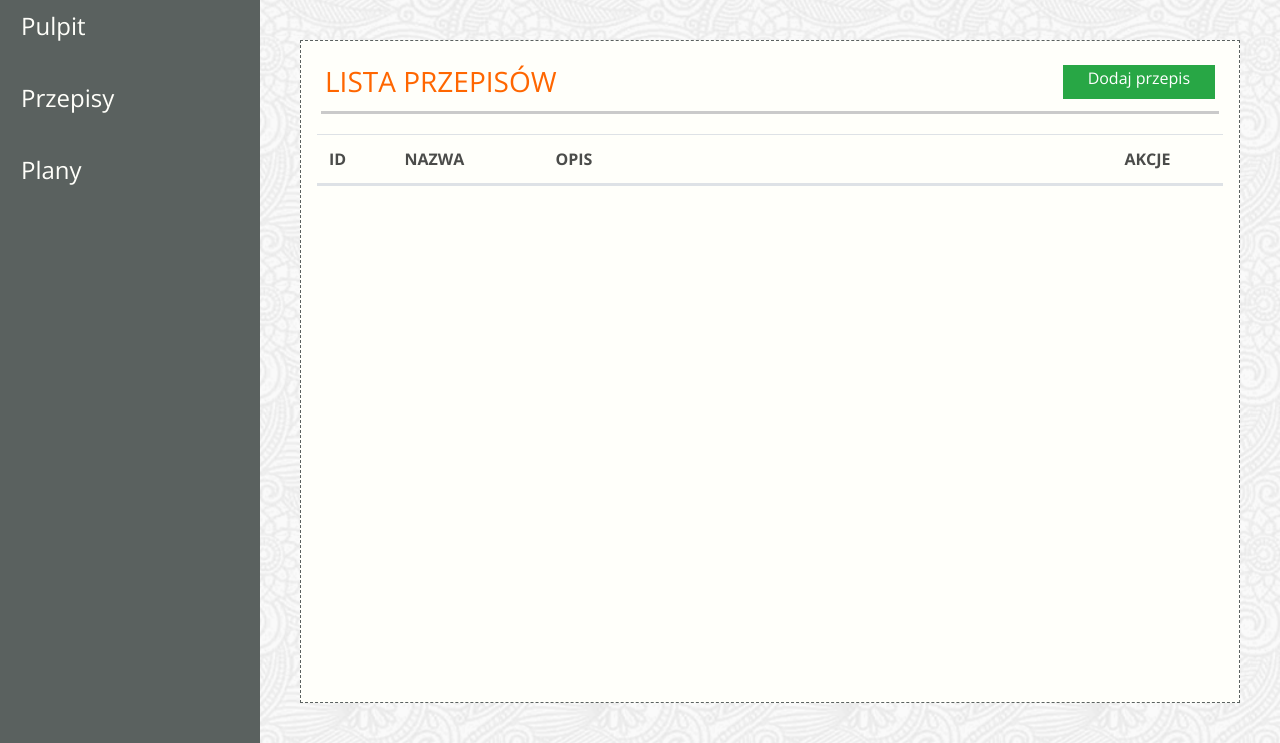
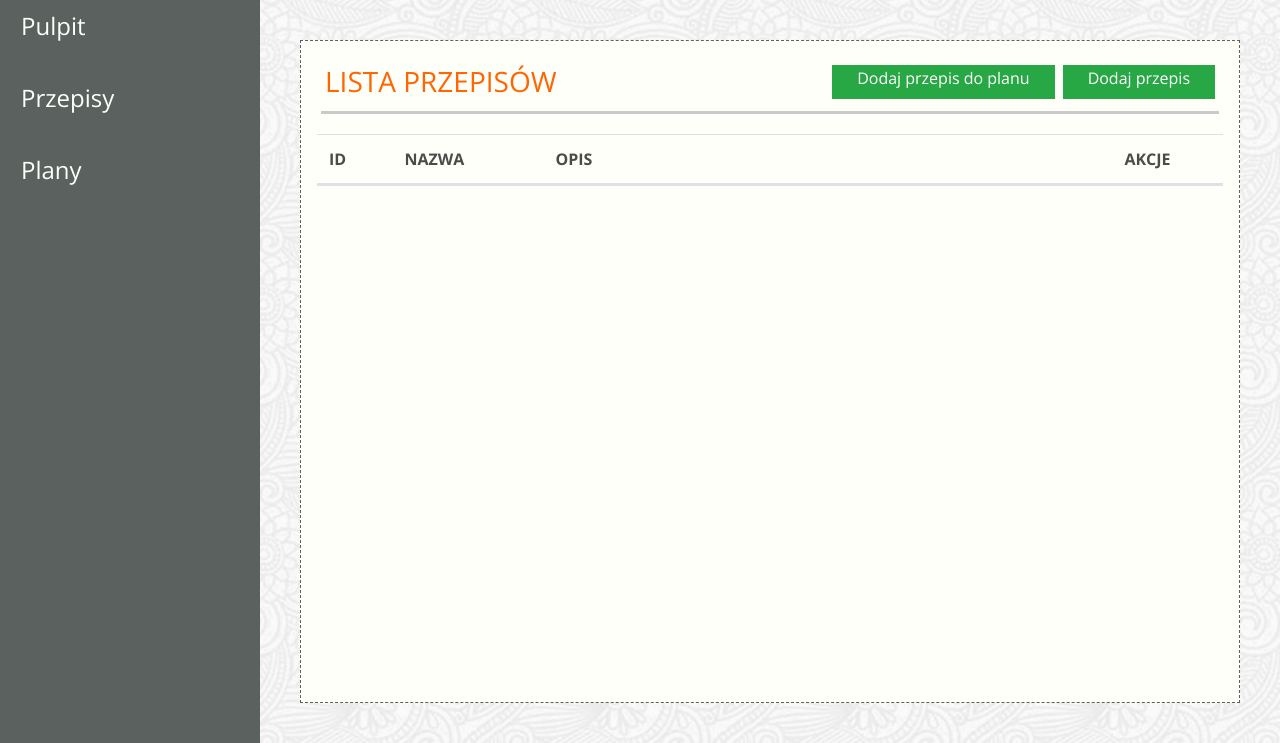
Before and after one commit to JazzDoggo/Jedzonko_ScrumLab, a Django app: template jedzonko/templates/app-recipes.html in a window 1280 px wide. Shown: the part 84-827 px from the top of the page. Run offline with Django 3.2, Linux system fonts and the light colour scheme; the template is opened without the code that fills it, so the values that code supplies are empty; some libraries are stand-ins or nearby versions; some web fonts are replaced.

Commit message:
feature-9.3 done

```diff
--- a/jedzonko/templates/app-details-schedules.html
+++ b/jedzonko/templates/app-details-schedules.html
@@ -8,6 +8,8 @@
                 <h3 class="color-header text-uppercase">SZCZEGÓŁY PLANU</h3>
             </div>
             <div class="col d-flex justify-content-end mb-2 noPadding">
+                <a href="{% url "plan-add-recipe" %}"
+                   class="btn btn-success rounded-0 pt-0 pb-0 pr-4 pl-4 mr-2">Dodaj przepis do planu</a>
                 <a href="" class="btn btn-success rounded-0 pt-0 pb-0 pr-4 pl-4">Powrót</a>
             </div>
         </div>
--- a/jedzonko/templates/app-recipes.html
+++ b/jedzonko/templates/app-recipes.html
@@ -6,8 +6,10 @@
         <div class="row border-bottom border-3 p-1 m-1">
             <div class="col noPadding"><h3 class="color-header text-uppercase">Lista
                 Przepisów</h3></div>
-            <div class="col noPadding d-flex justify-content-end mb-2"><a
-                    href="/app-add-recipe.html"
+            <div class="col noPadding d-flex justify-content-end mb-2">
+                <a href="{% url "plan-add-recipe" %}"
+                   class="btn btn-success rounded-0 pt-0 pb-0 pr-4 pl-4 mr-2">Dodaj przepis do planu</a>
+                <a href="/app-add-recipe.html"
                     class="btn btn-success rounded-0 pt-0 pb-0 pr-4 pl-4">Dodaj
                 przepis</a></div>
         </div>
--- a/jedzonko/templates/app-schedules.html
+++ b/jedzonko/templates/app-schedules.html
@@ -8,6 +8,8 @@
             <h3 class="color-header text-uppercase">LISTA PLANÓW</h3>
         </div>
         <div class="col d-flex justify-content-end mb-2 noPadding">
+            <a href="{% url "plan-add-recipe" %}"
+               class="btn btn-success rounded-0 pt-0 pb-0 pr-4 pl-4 mr-2">Dodaj przepis do planu</a>
             <a href=""
                class="btn btn-success rounded-0 pt-0 pb-0 pr-4 pl-4">Dodaj
                 plan</a>
--- a/jedzonko/views.py
+++ b/jedzonko/views.py
@@ -148,7 +148,7 @@ class PlanAdd(View):
         description = request.POST.get("plan_description")
         if name and description:
             new_plan = Plan.objects.create(name=name, description=description)
-            return redirect(f"/plan/{new_plan.id}/details")
+            return redirect(f"/plan/{new_plan.id}/")
         else:
             messages.add_message(request, messages.INFO, "Wypełnij poprawnie wszystkie pola")
             return redirect("/plan/add/")
```
Also changed, not shown: jedzonko/templates/app-recipe-details.html (+5 -3 lines).
